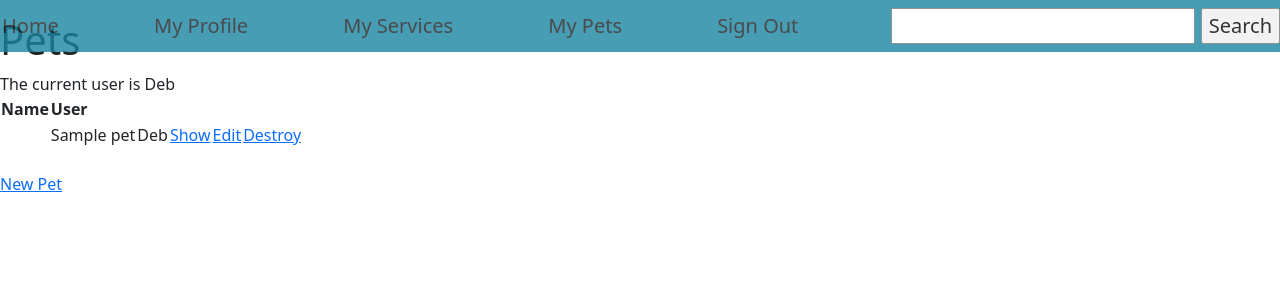
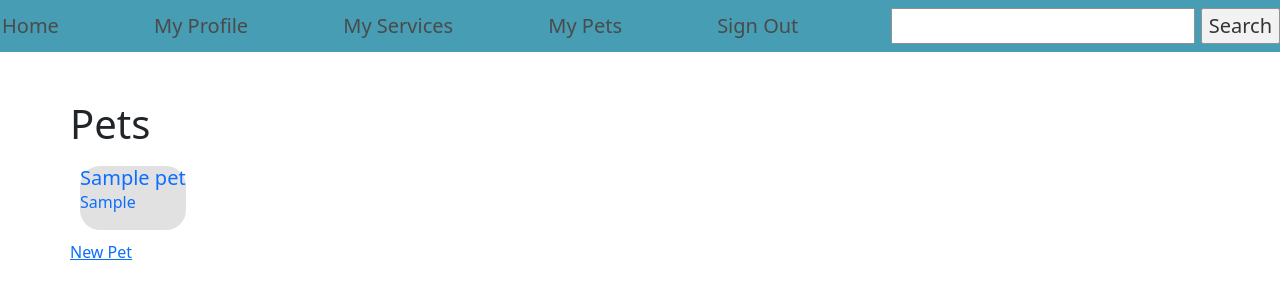
Before and after one commit to steph603/whiskr, a Rails app: page /pets in a window 1280 px wide. Shown: the top 300 px of the page. Run offline with Rails 7, Linux system fonts and the light colour scheme; a user stored in the database is signed in; tables that the repository leaves empty hold one stand-in row (values such as "Sample post"); style sheets or scripts are compiled from the project's sources; parts of the project's set-up code (start-up, migrations or seed data) failed here and were passed over; some libraries are stand-ins or nearby versions.

Commit message:
Lots of styling, adding pets to services model

```diff
--- a/app/assets/stylesheets/pages.scss
+++ b/app/assets/stylesheets/pages.scss
@@ -31,7 +31,9 @@
     display: flexbox;
 }
 
-.nurse-card {
+.prof-card {
     display: inline-block;
-    width: 20%;
+    background-color: #C5C3C680;
+    border-radius: 20px;
+    margin: 10px;
 }
--- a/app/controllers/addresses_controller.rb
+++ b/app/controllers/addresses_controller.rb
@@ -77,6 +77,7 @@ class AddressesController < ApplicationController
 
     # Only allow a list of trusted parameters through.
     def address_params
+      code_address
       params.require(:address).permit(:user_id, :street, :suburb, :state, :latitude, :longitude)
     end
 end
--- a/app/controllers/services_controller.rb
+++ b/app/controllers/services_controller.rb
@@ -1,7 +1,7 @@
 class ServicesController < ApplicationController
   load_and_authorize_resource
   before_action :set_service, only: [:show, :edit, :update, :destroy]
-  before_action :authenticate_user!, only: [:new, :edit, :update, :destroy, :my_services]
+  before_action :authenticate_user!, only: [:new, :edit, :update, :destroy, :my_services, :show]
   # GET /services
   # GET /services.json
 
--- a/app/views/bookings/show.html.erb
+++ b/app/views/bookings/show.html.erb
@@ -10,6 +10,11 @@
   <%= @booking.service.name %>
 </p>
 
+<p>
+  <strong>Service:</strong>
+  <%= number_to_currency(@booking.service.price) %>
+</p>
+
 
 <%= link_to 'Checkout Now', bookings_path %><br>
 <%= link_to 'Back to Nurse Profile', profile_path(@booking.service.user_id) %>
--- a/app/views/pages/my_profile.html.erb
+++ b/app/views/pages/my_profile.html.erb
@@ -1,5 +1,5 @@
 <div class="content-container">
 
     <%= render 'profile'%>
- <%= link_to 'Edit Login Details', edit_user_registration_path %>
+
 </div>
--- a/app/views/pets/edit.html.erb
+++ b/app/views/pets/edit.html.erb
@@ -1,5 +1,3 @@
-<h1>Editing Pet</h1>
-
 <%= render 'form', pet: @pet %>
 
 <%= link_to 'Show', @pet %> |
--- a/app/views/pets/index.html.erb
+++ b/app/views/pets/index.html.erb
@@ -1,37 +1,31 @@
+<div class="content-container">
+
 <p id="notice"><%= notice %></p>
 
 <h1>Pets</h1>
 
-<table>
-  <thead>
-    <tr>
-      <th>Name</th>
-      <th>User</th>
-      <th colspan="3"></th>
-    </tr>
-  </thead>
-
-  <tbody>
-  The current user is <%= current_user.fname %>
+  <div class="card-container">
       <% @pets.each do |pet| %>
-      <tr>
-        <td><% if pet.picture.attached? %>
+      <%= link_to pet do%>
+          <div class="prof-card">
+              <div class="card-body">
+                  <% if pet.picture.attached? %>
                     <%= image_tag pet.picture, class:"pet-image"  %>
                   <%elsif pet.species == "Dog" %>
                     <%= image_tag 'dog.png', class:"pet-image"%>
                   <% elsif pet.species =="Cat"%>
                     <%= image_tag 'cat.png', class:"pet-image"%>
-<%end%></td>
-        <td><%= pet.name %></td>
-        <td><%= pet.user.fname %></td>
-        <td><%= link_to 'Show', pet %></td>
-        <td><%= link_to 'Edit', edit_pet_path(pet) %></td>
-        <td><%= link_to 'Destroy', pet, method: :delete, data: { confirm: 'Are you sure?' } %></td>
-      </tr>
-    <% end %>
-  </tbody>
-</table>
-
-<br>
+                  <%end%>
+              </div>
+              <div class="card-body">
+                  <h5 class="card-title"><%= pet.name %></h5>
+                  <p><%= pet.species%></p>
+              </div>
+          </div>
+          <%end%>
+      <%end%>
+  </div>
 
 <%= link_to 'New Pet', new_pet_path %>
+
+</div>
--- a/app/views/services/_booking.html.erb
+++ b/app/views/services/_booking.html.erb
@@ -14,6 +14,10 @@
 
   <%= form.hidden_field :service_id, value: @service.id %>
 
+  <div class="field">
+    <%= form.select(:species, [['Cat', 'Cat'], ['Dog', 'Dog']], { :prompt => "Book this service for..."}, { :class => "form-control"}) %>
+  </div>
+
   <div class="actions">
     <%= form.submit %>
   </div>
--- a/app/views/services/index.html.erb
+++ b/app/views/services/index.html.erb
@@ -1,3 +1,6 @@
+<%# I don't think I need this page!
+ %>
+
 <p id="notice"><%= notice %></p>
 
 <h2>Services</h2>
@@ -18,7 +21,7 @@
       <tr>
         <td><%= service.name %></td>
         <td><%= service.description %></td>
-        <td><%= service.price %></td>
+        <td><%= number_to_currency(service.price) %></td>
         <td><%= service.user.fname %></td>
         <td><%= link_to 'Show', service %></td>
 
--- a/app/views/services/show.html.erb
+++ b/app/views/services/show.html.erb
@@ -13,7 +13,7 @@
 
 <p>
   <strong>Price:</strong>
-  <%= @service.price %>
+  <%= number_to_currency(@service.price) %>
 </p>
 
 <% if current_user.id != @service.user_id%>
@@ -30,6 +30,7 @@
 <%end%>
 
 <% if current_user.id != @service.user_id%>
+
 <%= render 'booking', service: @service %>
 <% end %>
 
```
Also changed, not shown: app/controllers/bookings_controller.rb (+14 -0 lines), app/views/bookings/index.html.erb (+5 -3 lines), app/views/pages/_profile.html.erb (+10 -7 lines), app/views/pages/find.html.erb (+18 -11 lines), app/views/pets/_form.html.erb (+4 -5 lines), app/views/services/my_services.html.erb (+4 -4 lines), app/assets/stylesheets/application.scss (line endings or trailing spaces). Lines whose indentation alone changed are shown as unchanged.
